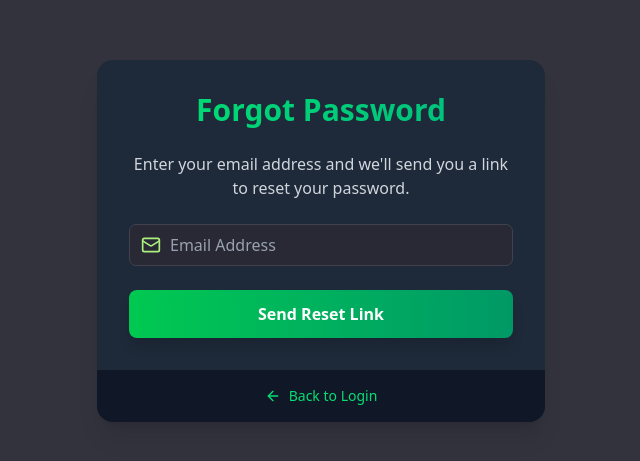
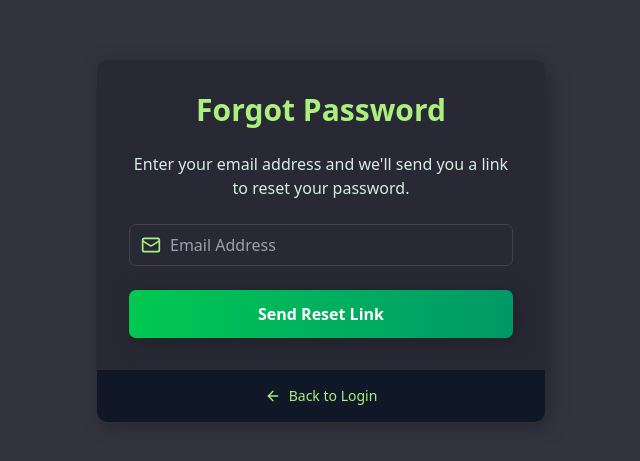
Before and after one commit to QwertyFusion/mentorcatto, a React (Vite) app in the folder frontend/: page /forgot-password in a window 1280 px wide. Shown: the part 159-620 px from the top of the page, without its empty margins (319-959 px from the left). Built offline with nearby package versions, Linux system fonts and the light colour scheme; no server answers.

Commit message:
Reset Password and Forget Password done

```diff
--- a/frontend/src/pages/ForgotPasswordPage.jsx
+++ b/frontend/src/pages/ForgotPasswordPage.jsx
@@ -22,16 +22,16 @@ const ForgotPasswordPage = () => {
 			initial={{ opacity: 0, y: 20 }}
 			animate={{ opacity: 1, y: 0 }}
 			transition={{ duration: 0.5 }}
-			className='max-w-md w-full bg-gray-800 bg-opacity-50 backdrop-filter backdrop-blur-xl rounded-2xl shadow-xl overflow-hidden'
+			className='max-w-md w-full bg-accent-4 rounded-ten drop-shadow-custom overflow-hidden'
 		>
 			<div className='p-8'>
-				<h2 className='text-3xl font-bold mb-6 text-center bg-gradient-to-r from-green-400 to-emerald-500 text-transparent bg-clip-text'>
+				<h2 className='text-3xl font-semibold mb-6 text-center text-primary'>
 					Forgot Password
 				</h2>
 
 				{!isSubmitted ? (
 					<form onSubmit={handleSubmit}>
-						<p className='text-gray-300 mb-6 text-center'>
+						<p className='text-secondary mb-6 text-center'>
 							Enter your email address and we'll send you a link to reset your password.
 						</p>
 						<Input
@@ -45,7 +45,7 @@ const ForgotPasswordPage = () => {
 						<motion.button
 							whileHover={{ scale: 1.02 }}
 							whileTap={{ scale: 0.98 }}
-							className='w-full py-3 px-4 bg-gradient-to-r from-green-500 to-emerald-600 text-white font-bold rounded-lg shadow-lg hover:from-green-600 hover:to-emerald-700 focus:outline-none focus:ring-2 focus:ring-green-500 focus:ring-offset-2 focus:ring-offset-gray-900 transition duration-200'
+							className='w-full py-3 px-4 bg-gradient-to-r from-green-500 to-emerald-600 text-white font-bold rounded-seven drop-shadow-custom hover:from-green-600 hover:to-emerald-700 focus:outline-none focus:ring-2 focus:ring-green-500 focus:ring-offset-2 focus:ring-offset-gray-900 transition duration-200'
 							type='submit'
 						>
 							{isLoading ? <Loader className='size-6 animate-spin mx-auto' /> : "Send Reset Link"}
@@ -57,9 +57,9 @@ const ForgotPasswordPage = () => {
 							initial={{ scale: 0 }}
 							animate={{ scale: 1 }}
 							transition={{ type: "spring", stiffness: 500, damping: 30 }}
-							className='w-16 h-16 bg-green-500 rounded-full flex items-center justify-center mx-auto mb-4'
+							className='w-16 h-16 bg-primary rounded-full flex items-center justify-center mx-auto mb-4'
 						>
-							<Mail className='h-8 w-8 text-white' />
+							<Mail className='h-8 w-8 text-accent-3' />
 						</motion.div>
 						<p className='text-gray-300 mb-6'>
 							If an account exists for {email}, you will receive a password reset link shortly.
@@ -68,8 +68,8 @@ const ForgotPasswordPage = () => {
 				)}
 			</div>
 
-			<div className='px-8 py-4 bg-gray-900 bg-opacity-50 flex justify-center'>
-				<Link to={"/login"} className='text-sm text-green-400 hover:underline flex items-center'>
+			<div className='px-8 py-4 bg-gray-900 flex justify-center rounded-b-ten'>
+				<Link to={"/login"} className='text-sm text-primary hover:underline flex items-center'>
 					<ArrowLeft className='h-4 w-4 mr-2' /> Back to Login
 				</Link>
 			</div>
--- a/frontend/src/pages/LoginPage.jsx
+++ b/frontend/src/pages/LoginPage.jsx
@@ -20,7 +20,7 @@ const LoginPage = () => {
         initial={{ opacity: 0, y: 20 }}
         animate={{ opacity: 1, y: 0 }}
         transition={{ duration: 0.5 }}
-        className="max-w-md w-full bg-accent-4 rounded-ten drop-shadow-custom overflow-hi"
+        className="max-w-md w-full bg-accent-4 rounded-ten drop-shadow-custom overflow-hidden"
     >
 			<div className="p-8">
             <h2 className="text-3xl font-semibold mb-6 text-center text-primary">
--- a/frontend/src/pages/ResetPasswordPage.jsx
+++ b/frontend/src/pages/ResetPasswordPage.jsx
@@ -39,10 +39,10 @@ const ResetPasswordPage = () => {
 			initial={{ opacity: 0, y: 20 }}
 			animate={{ opacity: 1, y: 0 }}
 			transition={{ duration: 0.5 }}
-			className='max-w-md w-full bg-gray-800 bg-opacity-50 backdrop-filter backdrop-blur-xl rounded-2xl shadow-xl overflow-hidden'
+			className='max-w-md w-full bg-accent-4 rounded-ten drop-shadow-custom overflow-hidden'
 		>
 			<div className='p-8'>
-				<h2 className='text-3xl font-bold mb-6 text-center bg-gradient-to-r from-green-400 to-emerald-500 text-transparent bg-clip-text'>
+				<h2 className='text-3xl font-semibold mb-6 text-center text-primary'>
 					Reset Password
 				</h2>
 				{error && <p className='text-red-500 text-sm mb-4'>{error}</p>}
@@ -70,7 +70,7 @@ const ResetPasswordPage = () => {
 					<motion.button
 						whileHover={{ scale: 1.02 }}
 						whileTap={{ scale: 0.98 }}
-						className='w-full py-3 px-4 bg-gradient-to-r from-green-500 to-emerald-600 text-white font-bold rounded-lg shadow-lg hover:from-green-600 hover:to-emerald-700 focus:outline-none focus:ring-2 focus:ring-green-500 focus:ring-offset-2 focus:ring-offset-gray-900 transition duration-200'
+						className='w-full py-3 px-4 bg-gradient-to-r from-green-500 to-emerald-600 text-white font-bold rounded-seven drop-shadow-custom hover:from-green-600 hover:to-emerald-700 focus:outline-none focus:ring-2 focus:ring-green-500 focus:ring-offset-2 focus:ring-offset-gray-900 transition duration-200'
 						type='submit'
 						disabled={isLoading}
 					>
```
